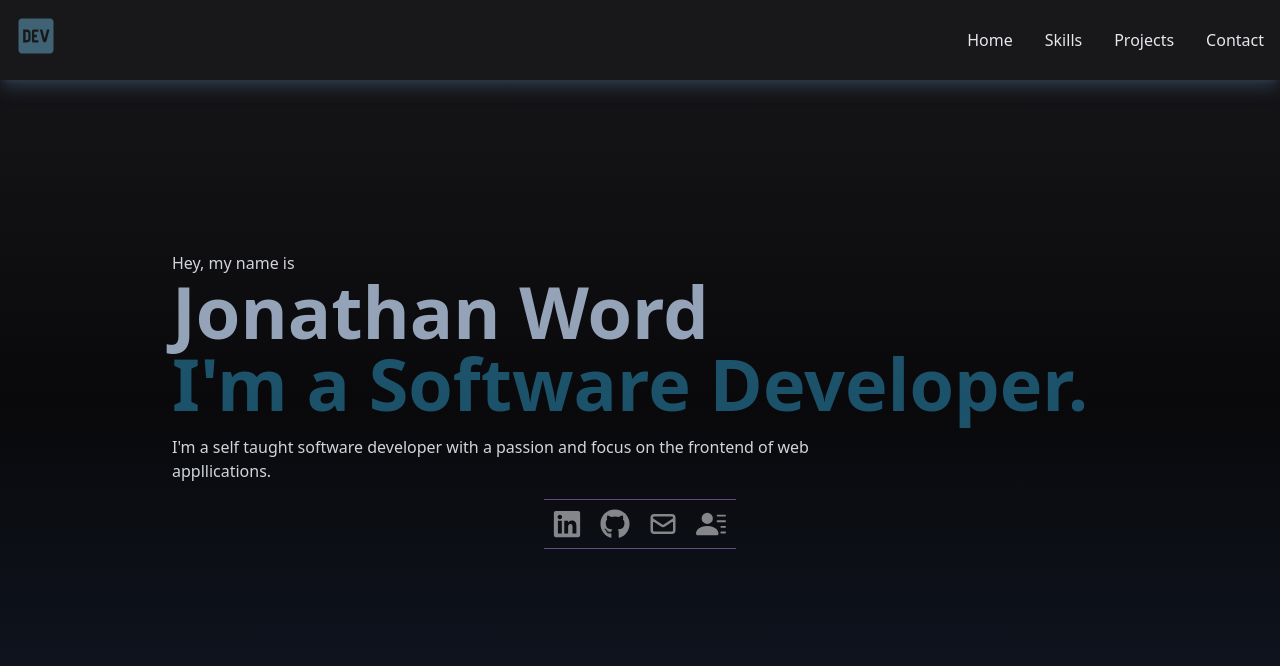
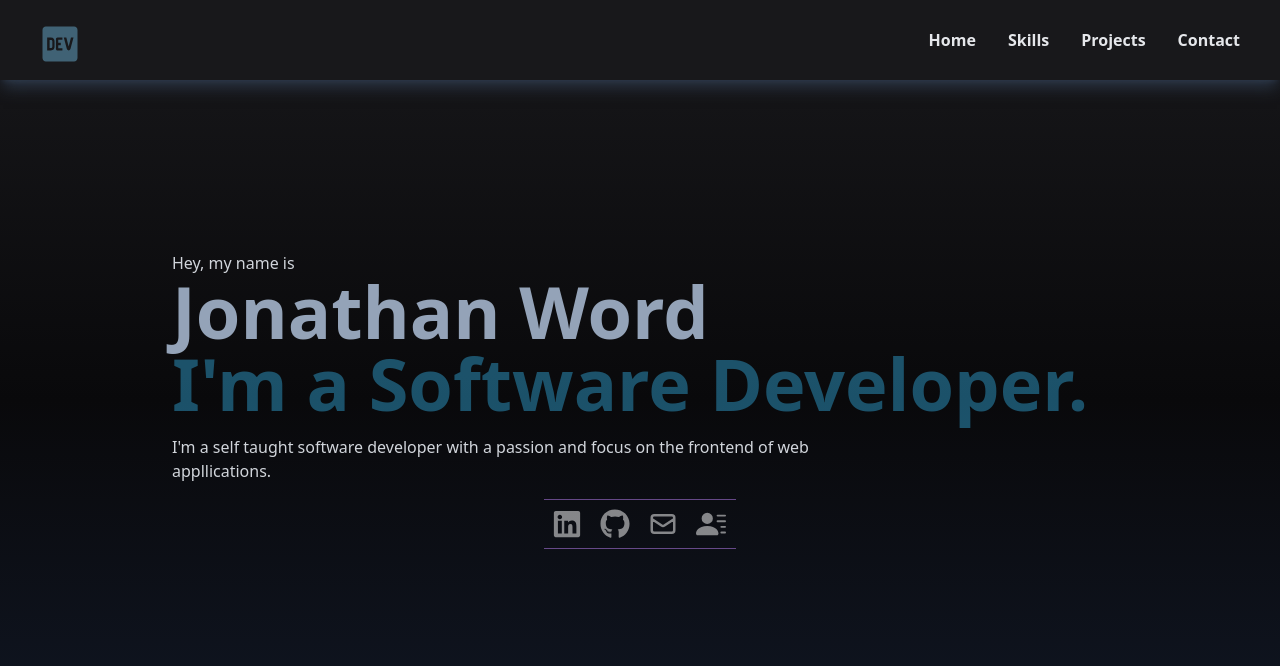
Before and after one commit to jonword/dev-personal, a Next.js app: page / in a window 1280 px wide. Shown: the top 666 px of the page. Built offline with nearby package versions, Linux system fonts and the light colour scheme.

Commit message:
fix character error

```diff
--- a/app/nav/nav.tsx
+++ b/app/nav/nav.tsx
@@ -1,12 +1,12 @@
 "use client";
 
-import React, { useState } from "react";
+import React from "react";
 import Link from "next/link";
 import { FaDev } from "react-icons/fa";
 
 const Nav = () => {
   return (
-    <header className="fixed top-0 flex h-20 w-full justify-between shadow-lg shadow-slate-700/75 bg-zinc-900">
+    <header className="fixed top-0 flex h-20 p-6 w-full justify-between items-center shadow-lg shadow-slate-700/75 bg-zinc-900">
       <div className="mt-4 flex flex-col pl-4 pb-2 pr-4 text-sky-300/40">
         <Link href="/">
           <FaDev size={40} />
@@ -14,7 +14,7 @@ const Nav = () => {
       </div>
 
       {/* MENU */}
-      <ul className="items-center justify-center pt-2 pb-2 flex text-gray-200">
+      <ul className="items-center justify-center pt-2 pb-2 flex text-gray-200 font-semibold">
         <li>
           <Link href="/">
             <button className="flex w-full items-center justify-end px-4 hover:cursor-pointer hover:overline">
--- a/app/page.tsx
+++ b/app/page.tsx
@@ -11,11 +11,11 @@ export default function Home() {
           Jonathan Word
         </h1>
         <h2 className="shrink text-2xl font-bold md:text-7xl text-sky-400/40">
-          I'm a Software Developer.
+          {"I'm"} a Software Developer.
         </h2>
         <p className="max-w-[700px] shrink flex-wrap py-4 text-gray-300">
-          I'm a self taught software developer with a passion and focus on the
-          frontend of web appllications.
+          {"I'm"} a self taught software developer with a passion and focus on
+          the frontend of web appllications.
         </p>
         <Socials />
       </div>
```
